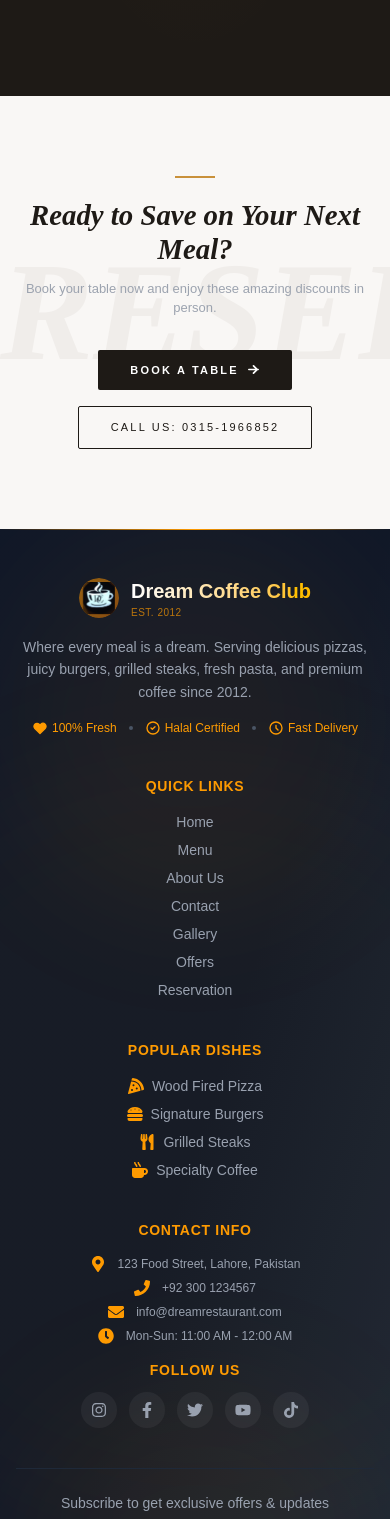
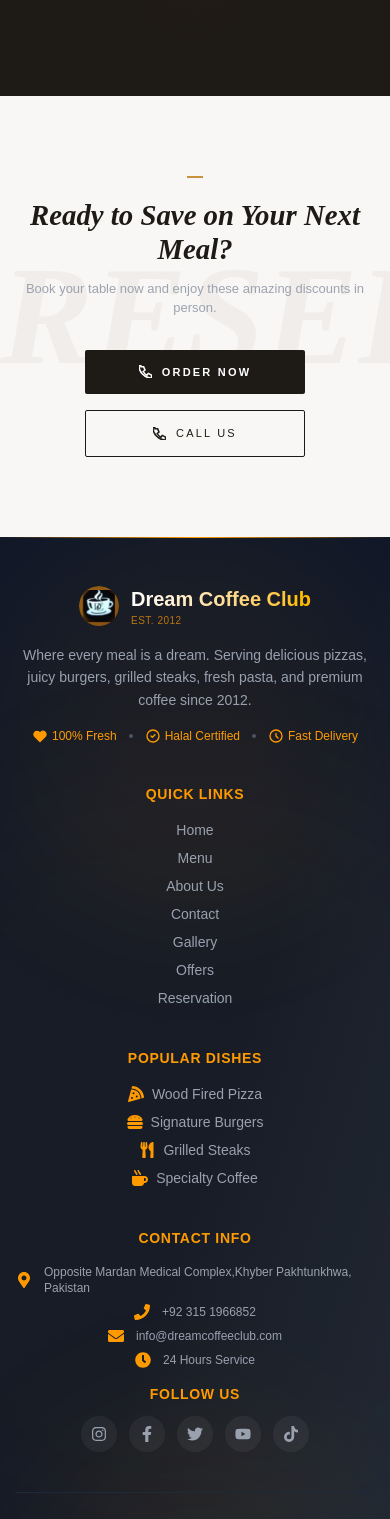
Before and after one commit to Hazrat17880/dream-coffee-club, a Next.js app: page /offers in a window 390 px wide. Shown: the part 5943-7462 px from the top of the page. Built offline with nearby package versions, Linux system fonts and the light colour scheme.

Commit message:
added new code to contact directly in the whatsapp

```diff
--- a/app/contact/page.jsx
+++ b/app/contact/page.jsx
@@ -70,7 +70,7 @@ function ContactPage() {
     {
       icon: "📍",
       title: "Visit Us",
-      details: ["123 Foodie Street,", "Downtown District,", "New York, NY 10001"],
+      details: ["Opposite Mardan Medical Complete,", "District Mardan,", "Khyber Pakhtunkhwa"],
       color: "from-amber-500 to-orange-500",
       action: "Get Directions",
       link: "#",
@@ -78,15 +78,15 @@ function ContactPage() {
     {
       icon: "📞",
       title: "Call Us",
-      details: ["+1 (555) 123-4567", "+1 (555) 987-6543"],
+      details: ["+923151966852"],
       color: "from-emerald-500 to-teal-500",
       action: "Call Now",
-      link: "tel:+15551234567",
+      link: "tel:+923151966852",
     },
     {
       icon: "✉️",
       title: "Email Us",
-      details: ["hello@cafename.com", "reservations@cafename.com"],
+      details: ["hello@dreamcoffeeclub.com", "reservations@dreamcoffeeclub.com"],
       color: "from-purple-500 to-pink-500",
       action: "Send Email",
       link: "mailto:hello@cafename.com",
@@ -94,7 +94,7 @@ function ContactPage() {
     {
       icon: "⏰",
       title: "Opening Hours",
-      details: ["Monday - Friday: 8AM - 11PM", "Saturday - Sunday: 9AM - 12AM"],
+      details: ["24 Hours Service"],
       color: "from-blue-500 to-cyan-500",
       action: "View Calendar",
       link: "#",
@@ -415,7 +415,7 @@ function ContactPage() {
                   </div>
                   <div>
                     <div className="text-sm text-gray-500">Call us now</div>
-                    <div className="font-bold text-gray-900">+1 (555) 123-4567</div>
+                    <div className="font-bold text-gray-900">+923151966852</div>
                   </div>
                 </div>
                 <div className="flex items-center gap-3">
@@ -424,7 +424,7 @@ function ContactPage() {
                   </div>
                   <div>
                     <div className="text-sm text-gray-500">Response time</div>
-                    <div className="font-bold text-gray-900">Within 24 hours</div>
+                    <div className="font-bold text-gray-900">Within 1 hour</div>
                   </div>
                 </div>
               </div>
@@ -472,26 +472,80 @@ function ContactPage() {
       </section>
 
     {/* SOCIAL MEDIA SECTION */}
-      <section className="py-16 bg-white">
-        <div className="max-w-7xl mx-auto px-4 text-center">
-          <h2 className="text-3xl font-bold text-gray-900 mb-4">Follow Our Journey</h2>
-          <p className="text-gray-600 mb-8">Stay connected with us on social media for updates, offers, and mouth-watering photos</p>
+<section className="py-20 bg-gradient-to-b from-white to-gray-50/50">
+  <div className="max-w-7xl mx-auto px-4">
+    <div className="text-center mb-12">
+      <div className="flex items-center justify-center gap-4 mb-4">
+        <div className="w-12 h-[2px] bg-gradient-to-r from-transparent to-[#C9913A] rounded-full" />
+        <span className="text-[#C9913A] text-sm font-semibold tracking-[0.3em] uppercase">
+          Connect With Us
+        </span>
+        <div className="w-12 h-[2px] bg-gradient-to-l from-transparent to-[#C9913A] rounded-full" />
+      </div>
+
+      <h2 className="text-4xl md:text-5xl font-bold text-gray-900 mb-4 tracking-tight">
+        Follow Our <span className="text-[#C9913A] italic">Journey</span>
+      </h2>
+      <p className="text-gray-500 max-w-2xl mx-auto text-lg">
+        Stay connected with us on social media for updates, offers, and mouth-watering photos
+      </p>
+    </div>
 
     <div className="flex flex-wrap justify-center gap-4">
       {[
-              { name: "Instagram", icon: "📸", color: "from-pink-500 to-orange-500", link: "#" },
-              { name: "Facebook", icon: "📘", color: "from-blue-600 to-blue-800", link: "#" },
-              { name: "Twitter", icon: "🐦", color: "from-sky-500 to-blue-500", link: "#" },
-              { name: "TripAdvisor", icon: "⭐", color: "from-emerald-500 to-teal-500", link: "#" },
-              { name: "YouTube", icon: "▶️", color: "from-red-500 to-red-700", link: "#" },
+        {
+          name: "Instagram",
+          icon: "📸",
+          color: "from-[#E4405F] to-[#F58529]",
+          link: "#"
+        },
+        {
+          name: "Facebook",
+          icon: "📘",
+          color: "from-[#1877F2] to-[#0D65D9]",
+          link: "#"
+        },
+        {
+          name: "Twitter/X",
+          icon: "🐦",
+          color: "from-[#1DA1F2] to-[#0D8BD9]",
+          link: "#"
+        },
+        {
+          name: "TripAdvisor",
+          icon: "⭐",
+          color: "from-[#00AF87] to-[#008C6A]",
+          link: "#"
+        },
+        {
+          name: "YouTube",
+          icon: "▶️",
+          color: "from-[#FF0000] to-[#CC0000]",
+          link: "#"
+        },
+        {
+          name: "TikTok",
+          icon: "🎵",
+          color: "from-[#000000] to-[#25F4EE]",
+          link: "#"
+        },
       ].map((social, index) => (
         <a
           key={index}
           href={social.link}
-                className={`group inline-flex items-center gap-3 px-6 py-3 bg-gradient-to-r ${social.color} text-white rounded-full font-semibold hover:shadow-lg transform hover:scale-105 transition-all duration-300`}
+          target="_blank"
+          rel="noopener noreferrer"
+          className={`group inline-flex items-center gap-3 px-7 py-4 bg-gradient-to-r ${social.color} text-white rounded-2xl font-semibold shadow-lg hover:shadow-2xl transform hover:scale-105 hover:-translate-y-1 transition-all duration-300 relative overflow-hidden`}
         >
-                <span className="text-xl">{social.icon}</span>
-                <span>{social.name}</span>
+          {/* Shine effect */}
+          <span className="absolute inset-0 bg-white/20 translate-x-[-100%] group-hover:translate-x-[100%] transition-transform duration-700" />
+
+          <span className="text-2xl group-hover:scale-110 group-hover:rotate-12 transition-all duration-300 relative z-10">
+            {social.icon}
+          </span>
+          <span className="text-sm tracking-wide font-medium relative z-10">
+            {social.name}
+          </span>
         </a>
       ))}
     </div>
@@ -524,20 +578,7 @@ function ContactPage() {
         </div>
       </section>
 
-      {/* BOTTOM CTA BAR */}
-      <section className="py-6 bg-amber-500">
-        <div className="max-w-7xl mx-auto px-4">
-          <div className="flex flex-col md:flex-row justify-between items-center gap-4">
-            <div className="text-white text-center md:text-left">
-              <span className="font-semibold">📅 Ready to visit us?</span>
-              <span className="text-white/90"> Book your table now and get a complimentary welcome drink!</span>
-            </div>
-            <button className="px-6 py-2 bg-white text-amber-600 rounded-full font-semibold hover:shadow-lg transform hover:scale-105 transition-all duration-300">
-              Reserve a Table →
-            </button>
-          </div>
-        </div>
-      </section>
+
     </div>
   );
 }
--- a/app/menu/[code]/page.jsx
+++ b/app/menu/[code]/page.jsx
@@ -588,7 +588,7 @@ export default function MenuDetailPage() {
 
             <div className="px-8 pb-6 mt-auto flex flex-col sm:flex-row gap-3">
               <button
-                onClick={() => { window.location.href = 'tel:03151966852'; }}
+                 onClick={() => window.open(`https://wa.me/923151966852`, '_blank')}
                 className="flex-1 flex items-center justify-center gap-2.5 py-3.5 text-white hover:opacity-90 active:scale-[0.98] transition-all duration-300"
                 style={{ ...J, fontWeight: 600, fontSize: '11px', letterSpacing: '0.2em', textTransform: 'uppercase', background: '#1E1A16' }}
               >
@@ -598,7 +598,8 @@ export default function MenuDetailPage() {
                 Call to Order
               </button>
               <Link
-                href="/reservations"
+                // href="/reservations"
+                href="#"
                 className="flex-1 flex items-center justify-center gap-2.5 py-3.5 border hover:bg-[#C9913A] hover:border-[#C9913A] hover:text-white active:scale-[0.98] transition-all duration-300"
                 style={{ ...J, fontWeight: 500, fontSize: '11px', letterSpacing: '0.2em', textTransform: 'uppercase', color: '#C9913A', borderColor: '#C9913A' }}
               >
@@ -616,9 +617,9 @@ export default function MenuDetailPage() {
               </svg>
               <p style={{ ...J, fontWeight: 300, fontSize: '11px', color: '#C9B8A4' }}>
                 Prefer to call?{' '}
-                <a href="tel:03151966852" style={{ color: '#1E1A16', fontWeight: 500 }}
+                <a href="tel:923151966852" style={{ color: '#1E1A16', fontWeight: 500 }}
                   className="hover:text-[#C9913A] transition-colors duration-200">
-                  0315-1966852
+                  +923151966852
                 </a>
               </p>
             </div>
--- a/app/offers/page.jsx
+++ b/app/offers/page.jsx
@@ -817,7 +817,6 @@ export default function OffersPage() {
         >
           RESERVE
         </div>
-
 <div
   className="max-w-3xl mx-auto px-4 text-center relative z-10"
   style={{
@@ -826,28 +825,74 @@ export default function OffersPage() {
     transition: 'opacity 0.6s ease, transform 0.6s ease',
   }}
 >
-          <div className="w-10 h-[2px] bg-[#C9913A] mx-auto mb-5" />
-          <h2 style={{ ...C, fontWeight: 700, fontStyle: 'italic', fontSize: 'clamp(1.8rem, 4vw, 3rem)', color: '#1E1A16', lineHeight: 1.2, marginBottom: '12px' }}>
+  <div className="w-4 h-[2px] bg-[#C9913A] mx-auto mb-5" />
+  <h2 style={{
+    ...C,
+    fontWeight: 700,
+    fontStyle: 'italic',
+    fontSize: 'clamp(1.8rem, 4vw, 3rem)',
+    color: '#1E1A16',
+    lineHeight: 1.2,
+    marginBottom: '12px'
+  }}>
     Ready to Save on Your Next Meal?
   </h2>
-          <p style={{ ...J, fontWeight: 300, fontSize: '13px', color: '#9CA3AF', marginBottom: '32px' }}>
+  <p style={{
+    ...J,
+    fontWeight: 300,
+    fontSize: '13px',
+    color: '#9CA3AF',
+    marginBottom: '32px'
+  }}>
     Book your table now and enjoy these amazing discounts in person.
   </p>
+
   <div className="flex items-center justify-center gap-4 flex-wrap">
-            <Link
-              href="/reservations"
-              className="flex items-center gap-2 px-8 py-3 text-white hover:opacity-90 transition-opacity"
-              style={{ ...J, fontWeight: 600, fontSize: '11px', letterSpacing: '0.2em', textTransform: 'uppercase', background: '#1E1A16', borderRadius: '2px' }}
+    {/* Order Now - WhatsApp Button */}
+    <button
+      onClick={() => window.open('https://wa.me/923151966852', '_blank')}
+      className="flex items-center justify-center gap-2.5 px-8 py-3.5 text-white hover:opacity-90 active:scale-[0.98] transition-all duration-300"
+      style={{
+        fontWeight: 600,
+        fontSize: '11px',
+        letterSpacing: '0.2em',
+        textTransform: 'uppercase',
+        background: '#1E1A16',
+        borderRadius: '2px',
+        border: 'none',
+        cursor: 'pointer',
+        minWidth: '200px', // Added fixed minimum width
+        width: '100%', // Full width
+        maxWidth: '220px' // Maximum width limit
+      }}
     >
-              Book a Table
-              <svg width="13" height="13" viewBox="0 0 14 14" fill="none" stroke="currentColor" strokeWidth="1.8" strokeLinecap="round"><path d="M2 7h10M7 3l4 4-4 4"/></svg>
-            </Link>
+      <svg width="13" height="13" viewBox="0 0 14 14" fill="none" stroke="currentColor" strokeWidth="1.6">
+        <path d="M2 2h3l1.5 3.5-2 1.5a9 9 0 004 4l1.5-2L13.5 11v2a1 1 0 01-1 1C6.5 14 0 7.5 0 1.5A1 1 0 011 .5h1z"/>
+      </svg>
+      Order Now
+    </button>
+
+    {/* Call Us Button */}
     <a
-              href="tel:03151966852"
-              className="flex items-center gap-2 px-8 py-3 border border-[#1E1A16] text-[#1E1A16] hover:bg-[#1E1A16] hover:text-white transition-all duration-300"
-              style={{ ...J, fontWeight: 400, fontSize: '11px', letterSpacing: '0.2em', textTransform: 'uppercase', borderRadius: '2px' }}
+      href="tel:+923151966852"
+      className="flex items-center justify-center gap-2.5 px-8 py-3.5 border border-[#1E1A16] text-[#1E1A16] hover:bg-[#1E1A16] hover:text-white transition-all duration-300"
+      style={{
+        ...J,
+        fontWeight: 400,
+        fontSize: '11px',
+        letterSpacing: '0.2em',
+        textTransform: 'uppercase',
+        borderRadius: '2px',
+        textDecoration: 'none',
+        minWidth: '200px', // Same minimum width
+        width: '100%', // Same full width
+        maxWidth: '220px' // Same maximum width
+      }}
     >
-              Call Us: 0315-1966852
+      <svg width="13" height="13" viewBox="0 0 14 14" fill="none" stroke="currentColor" strokeWidth="1.6">
+        <path d="M2 2h3l1.5 3.5-2 1.5a9 9 0 004 4l1.5-2L13.5 11v2a1 1 0 01-1 1C6.5 14 0 7.5 0 1.5A1 1 0 011 .5h1z"/>
+      </svg>
+      Call Us
     </a>
   </div>
 </div>
--- a/components/common/Footer.jsx
+++ b/components/common/Footer.jsx
@@ -40,10 +40,10 @@ const FooterSimple = () => {
   ];
 
   const contactInfo = [
-    { icon: FaMapMarkerAlt, text: "123 Food Street, Lahore, Pakistan" },
-    { icon: FaPhone, text: "+92 300 1234567" },
-    { icon: FaEnvelope, text: "info@dreamrestaurant.com" },
-    { icon: FaClock, text: "Mon-Sun: 11:00 AM - 12:00 AM" },
+    { icon: FaMapMarkerAlt, text: "Opposite Mardan Medical Complex,Khyber Pakhtunkhwa, Pakistan" },
+    { icon: FaPhone, text: "+92 315 1966852" },
+    { icon: FaEnvelope, text: "info@dreamcoffeeclub.com" },
+    { icon: FaClock, text: "24 Hours Service" },
   ];
 
   const popularItems = [
--- a/components/common/Navbar.jsx
+++ b/components/common/Navbar.jsx
@@ -74,7 +74,7 @@ const menuItems = [
         <div className="flex items-center gap-3">
           {/* Reserve Button */}
           <Link
-            href="/reservations"
+            href="/menu"
             className="hidden sm:block bg-[#FF6B35] hover:bg-[#e85a2a] text-white text-sm font-semibold px-5 py-2.5 rounded-full transition-all duration-300 hover:shadow-lg hover:-translate-y-0.5"
           >
             Reserve Now
```
Also changed, not shown: package.json (+7 -0 lines), app/menu-list/page.jsx (line endings or trailing spaces), 1 other file (tests, documents, lock files or other folders). Lines whose indentation alone changed are shown as unchanged.
